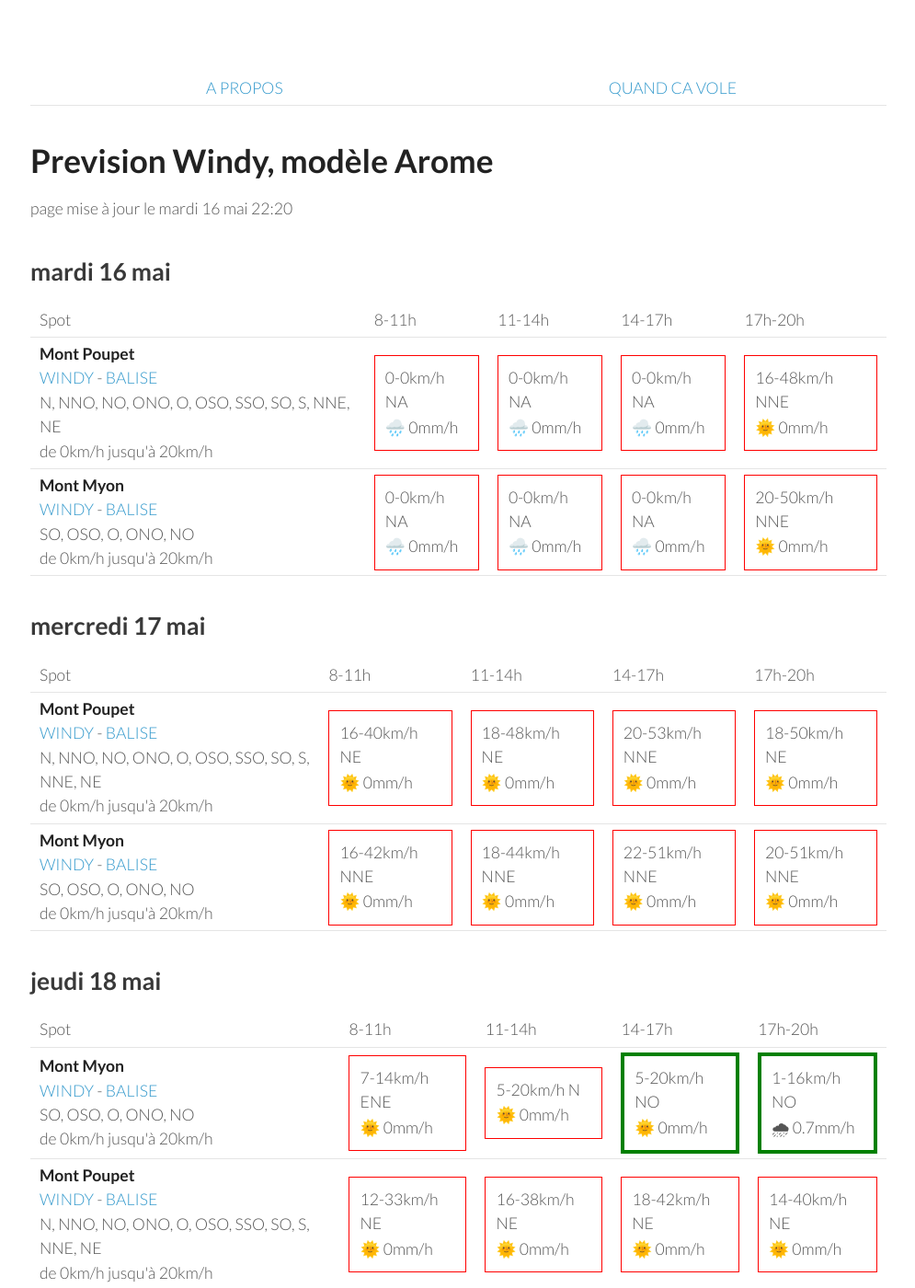
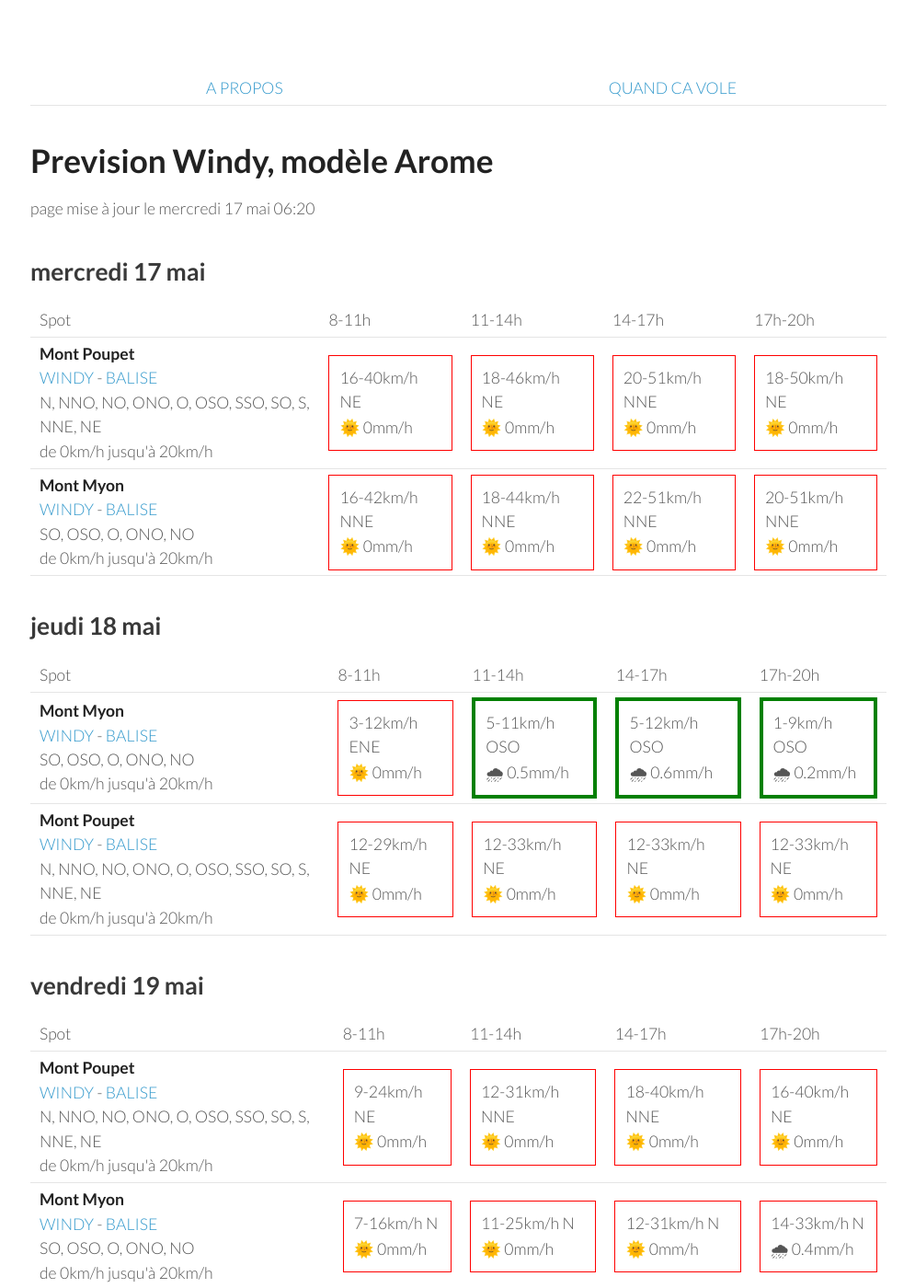
Before and after one commit to parapente-dans-le-nord/parapente-dans-le-nord.github.io, a Jekyll site: the page built from jura.markdown, in a window 1280 px wide and 1400 px high. Shown: the whole window at 92% size, without its empty margins (25-1020 px from the left). Built offline with Jekyll 4.4.1, drawn with Linux system fonts in a browser that asks for light colours; some of the changed text lies outside the part shown.

Commit message:
update index.markdown

```diff
--- a/jura.markdown
+++ b/jura.markdown
@@ -7,42 +7,8 @@ title:  "Tous les spots"
 {: .links}
 
 # Prevision Windy, modèle Arome
-page mise à jour le mardi 16 mai 22:20
+page mise à jour le mercredi 17 mai 06:20
 
-## mardi 16 mai
-
-{::nomarkdown}
-<table>
-  <tbody>
-    <tr>
-      <td>Spot</td>
-      <td>8-11h</td>
-      <td>11-14h</td>
-      <td>14-17h</td>
-      <td>17h-20h</td>
-    </tr>
-<tr>
-        <td><strong>Mont Poupet</strong><br><a href="https://windy.com/46.970/5.876?46.541,5.876,8">WINDY</a> - <span class=""><a href="http://www.balisemeteo.com/balise.php?idBalise=92">BALISE</a> </span><br> <span class="vent-favorable">N, NNO, NO, ONO, O, OSO, SSO, SO, S, NNE, NE</span><br><span class="force-vent">de 0km/h jusqu'à 20km/h</span> </td>
-
-            <td><div class="not-flyable"><p>0-0km/h NA</p><p>🌧️ 0mm/h</p></div></td>
-            <td><div class="not-flyable"><p>0-0km/h NA</p><p>🌧️ 0mm/h</p></div></td>
-            <td><div class="not-flyable"><p>0-0km/h NA</p><p>🌧️ 0mm/h</p></div></td>
-            <td><div class="not-flyable"><p>16-48km/h NNE</p><p>🌞 0mm/h</p></div></td>
-
-    </tr>
-<tr>
-        <td><strong>Mont Myon</strong><br><a href="https://windy.com/46.331/5.397?45.898,5.394,8,m:eWoagj8">WINDY</a> - <span class=""><a href="http://www.balisemeteo.com/balise.php?idBalise=70">BALISE</a> </span><br> <span class="vent-favorable">SO, OSO, O, ONO, NO</span><br><span class="force-vent">de 0km/h jusqu'à 20km/h</span> </td>
-
-            <td><div class="not-flyable"><p>0-0km/h NA</p><p>🌧️ 0mm/h</p></div></td>
-            <td><div class="not-flyable"><p>0-0km/h NA</p><p>🌧️ 0mm/h</p></div></td>
-            <td><div class="not-flyable"><p>0-0km/h NA</p><p>🌧️ 0mm/h</p></div></td>
-            <td><div class="not-flyable"><p>20-50km/h NNE</p><p>🌞 0mm/h</p></div></td>
-
-    </tr>
-
-</tbody>
-</table>
-{:/}
 ## mercredi 17 mai
 
 {::nomarkdown}
@@ -59,8 +25,8 @@ page mise à jour le mardi 16 mai 22:20
         <td><strong>Mont Poupet</strong><br><a href="https://windy.com/46.970/5.876?46.541,5.876,8">WINDY</a> - <span class=""><a href="http://www.balisemeteo.com/balise.php?idBalise=92">BALISE</a> </span><br> <span class="vent-favorable">N, NNO, NO, ONO, O, OSO, SSO, SO, S, NNE, NE</span><br><span class="force-vent">de 0km/h jusqu'à 20km/h</span> </td>
 
             <td><div class="not-flyable"><p>16-40km/h NE</p><p>🌞 0mm/h</p></div></td>
-            <td><div class="not-flyable"><p>18-48km/h NE</p><p>🌞 0mm/h</p></div></td>
-            <td><div class="not-flyable"><p>20-53km/h NNE</p><p>🌞 0mm/h</p></div></td>
+            <td><div class="not-flyable"><p>18-46km/h NE</p><p>🌞 0mm/h</p></div></td>
+            <td><div class="not-flyable"><p>20-51km/h NNE</p><p>🌞 0mm/h</p></div></td>
             <td><div class="not-flyable"><p>18-50km/h NE</p><p>🌞 0mm/h</p></div></td>
 
 
@@ -94,20 +60,20 @@ page mise à jour le mardi 16 mai 22:20
 <tr>
         <td><strong>Mont Myon</strong><br><a href="https://windy.com/46.331/5.397?45.898,5.394,8,m:eWoagj8">WINDY</a> - <span class=""><a href="http://www.balisemeteo.com/balise.php?idBalise=70">BALISE</a> </span><br> <span class="vent-favorable">SO, OSO, O, ONO, NO</span><br><span class="force-vent">de 0km/h jusqu'à 20km/h</span> </td>
 
-            <td><div class="not-flyable"><p>7-14km/h ENE</p><p>🌞 0mm/h</p></div></td>
-            <td><div class="not-flyable"><p>5-20km/h N</p><p>🌞 0mm/h</p></div></td>
-            <td><div class="flyable"><p>5-20km/h NO</p><p>🌞 0mm/h</p></div></td>
-            <td><div class="flyable"><p>1-16km/h NO</p><p>🌧 0.7mm/h</p></div></td>
+            <td><div class="not-flyable"><p>3-12km/h ENE</p><p>🌞 0mm/h</p></div></td>
+            <td><div class="flyable"><p>5-11km/h OSO</p><p>🌧 0.5mm/h</p></div></td>
+            <td><div class="flyable"><p>5-12km/h OSO</p><p>🌧 0.6mm/h</p></div></td>
+            <td><div class="flyable"><p>1-9km/h OSO</p><p>🌧 0.2mm/h</p></div></td>
 
 
     </tr>
 <tr>
         <td><strong>Mont Poupet</strong><br><a href="https://windy.com/46.970/5.876?46.541,5.876,8">WINDY</a> - <span class=""><a href="http://www.balisemeteo.com/balise.php?idBalise=92">BALISE</a> </span><br> <span class="vent-favorable">N, NNO, NO, ONO, O, OSO, SSO, SO, S, NNE, NE</span><br><span class="force-vent">de 0km/h jusqu'à 20km/h</span> </td>
 
+            <td><div class="not-flyable"><p>12-29km/h NE</p><p>🌞 0mm/h</p></div></td>
             <td><div class="not-flyable"><p>12-33km/h NE</p><p>🌞 0mm/h</p></div></td>
-            <td><div class="not-flyable"><p>16-38km/h NE</p><p>🌞 0mm/h</p></div></td>
-            <td><div class="not-flyable"><p>18-42km/h NE</p><p>🌞 0mm/h</p></div></td>
-            <td><div class="not-flyable"><p>14-40km/h NE</p><p>🌞 0mm/h</p></div></td>
+            <td><div class="not-flyable"><p>12-33km/h NE</p><p>🌞 0mm/h</p></div></td>
+            <td><div class="not-flyable"><p>12-33km/h NE</p><p>🌞 0mm/h</p></div></td>
 
 
     </tr>
@@ -131,19 +97,19 @@ page mise à jour le mardi 16 mai 22:20
         <td><strong>Mont Poupet</strong><br><a href="https://windy.com/46.970/5.876?46.541,5.876,8">WINDY</a> - <span class=""><a href="http://www.balisemeteo.com/balise.php?idBalise=92">BALISE</a> </span><br> <span class="vent-favorable">N, NNO, NO, ONO, O, OSO, SSO, SO, S, NNE, NE</span><br><span class="force-vent">de 0km/h jusqu'à 20km/h</span> </td>
 
             <td><div class="not-flyable"><p>9-24km/h NE</p><p>🌞 0mm/h</p></div></td>
-            <td><div class="not-flyable"><p>16-35km/h NNE</p><p>🌞 0mm/h</p></div></td>
+            <td><div class="not-flyable"><p>12-31km/h NNE</p><p>🌞 0mm/h</p></div></td>
             <td><div class="not-flyable"><p>18-40km/h NNE</p><p>🌞 0mm/h</p></div></td>
-            <td><div class="not-flyable"><p>18-42km/h NE</p><p>🌞 0mm/h</p></div></td>
+            <td><div class="not-flyable"><p>16-40km/h NE</p><p>🌞 0mm/h</p></div></td>
 
 
     </tr>
 <tr>
         <td><strong>Mont Myon</strong><br><a href="https://windy.com/46.331/5.397?45.898,5.394,8,m:eWoagj8">WINDY</a> - <span class=""><a href="http://www.balisemeteo.com/balise.php?idBalise=70">BALISE</a> </span><br> <span class="vent-favorable">SO, OSO, O, ONO, NO</span><br><span class="force-vent">de 0km/h jusqu'à 20km/h</span> </td>
 
-            <td><div class="not-flyable"><p>3-12km/h N</p><p>🌞 0mm/h</p></div></td>
-            <td><div class="not-flyable"><p>7-22km/h N</p><p>🌞 0mm/h</p></div></td>
+            <td><div class="not-flyable"><p>7-16km/h N</p><p>🌞 0mm/h</p></div></td>
+            <td><div class="not-flyable"><p>11-25km/h N</p><p>🌞 0mm/h</p></div></td>
             <td><div class="not-flyable"><p>12-31km/h N</p><p>🌞 0mm/h</p></div></td>
-            <td><div class="not-flyable"><p>14-33km/h N</p><p>🌞 0mm/h</p></div></td>
+            <td><div class="not-flyable"><p>14-33km/h N</p><p>🌧 0.4mm/h</p></div></td>
 
 
     </tr>
@@ -166,8 +132,8 @@ page mise à jour le mardi 16 mai 22:20
 <tr>
         <td><strong>Mont Myon</strong><br><a href="https://windy.com/46.331/5.397?45.898,5.394,8,m:eWoagj8">WINDY</a> - <span class=""><a href="http://www.balisemeteo.com/balise.php?idBalise=70">BALISE</a> </span><br> <span class="vent-favorable">SO, OSO, O, ONO, NO</span><br><span class="force-vent">de 0km/h jusqu'à 20km/h</span> </td>
 
-            <td><div class="not-flyable"><p>0-9km/h NNO</p><p>🌞 0mm/h</p></div></td>
-            <td><div class="flyable"><p>5-18km/h ONO</p><p>🌞 0mm/h</p></div></td>
+            <td><div class="not-flyable"><p>0-9km/h E</p><p>🌧 0.6mm/h</p></div></td>
+            <td><div class="flyable"><p>3-14km/h OSO</p><p>🌞 0mm/h</p></div></td>
             <td><div class="not-flyable"><p>7-20km/h NNO</p><p>🌞 0mm/h</p></div></td>
             <td><div class="not-flyable"><p>11-25km/h N</p><p>🌞 0mm/h</p></div></td>
 
@@ -176,8 +142,8 @@ page mise à jour le mardi 16 mai 22:20
 <tr>
         <td><strong>Mont Poupet</strong><br><a href="https://windy.com/46.970/5.876?46.541,5.876,8">WINDY</a> - <span class=""><a href="http://www.balisemeteo.com/balise.php?idBalise=92">BALISE</a> </span><br> <span class="vent-favorable">N, NNO, NO, ONO, O, OSO, SSO, SO, S, NNE, NE</span><br><span class="force-vent">de 0km/h jusqu'à 20km/h</span> </td>
 
-            <td><div class="not-flyable"><p>11-25km/h NE</p><p>🌞 0mm/h</p></div></td>
-            <td><div class="not-flyable"><p>7-27km/h NE</p><p>🌞 0mm/h</p></div></td>
+            <td><div class="not-flyable"><p>9-24km/h NE</p><p>🌞 0mm/h</p></div></td>
+            <td><div class="not-flyable"><p>7-22km/h NE</p><p>🌞 0mm/h</p></div></td>
             <td><div class="not-flyable"><p>14-35km/h N</p><p>🌞 0mm/h</p></div></td>
             <td><div class="not-flyable"><p>14-38km/h NNE</p><p>🌞 0mm/h</p></div></td>
 
```
